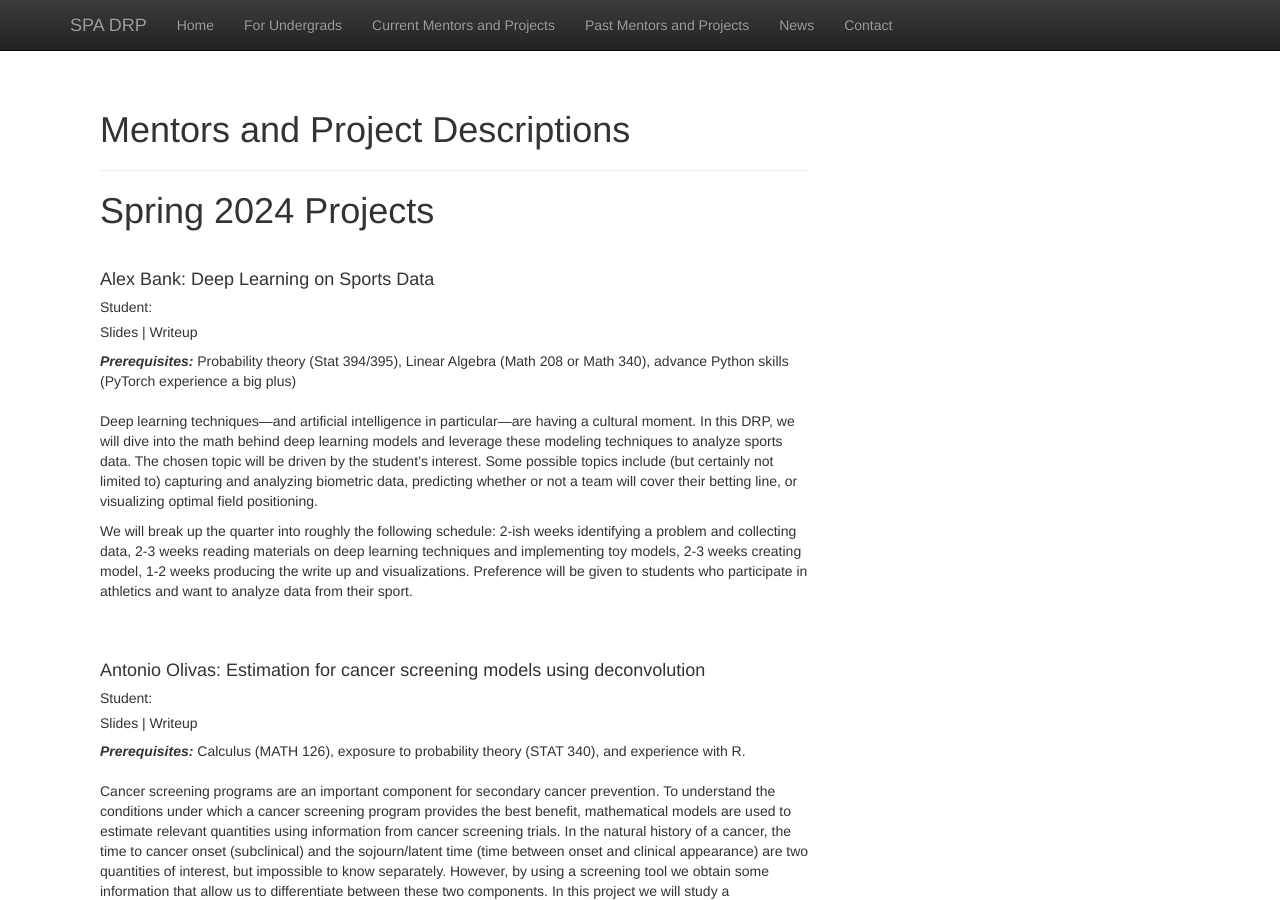
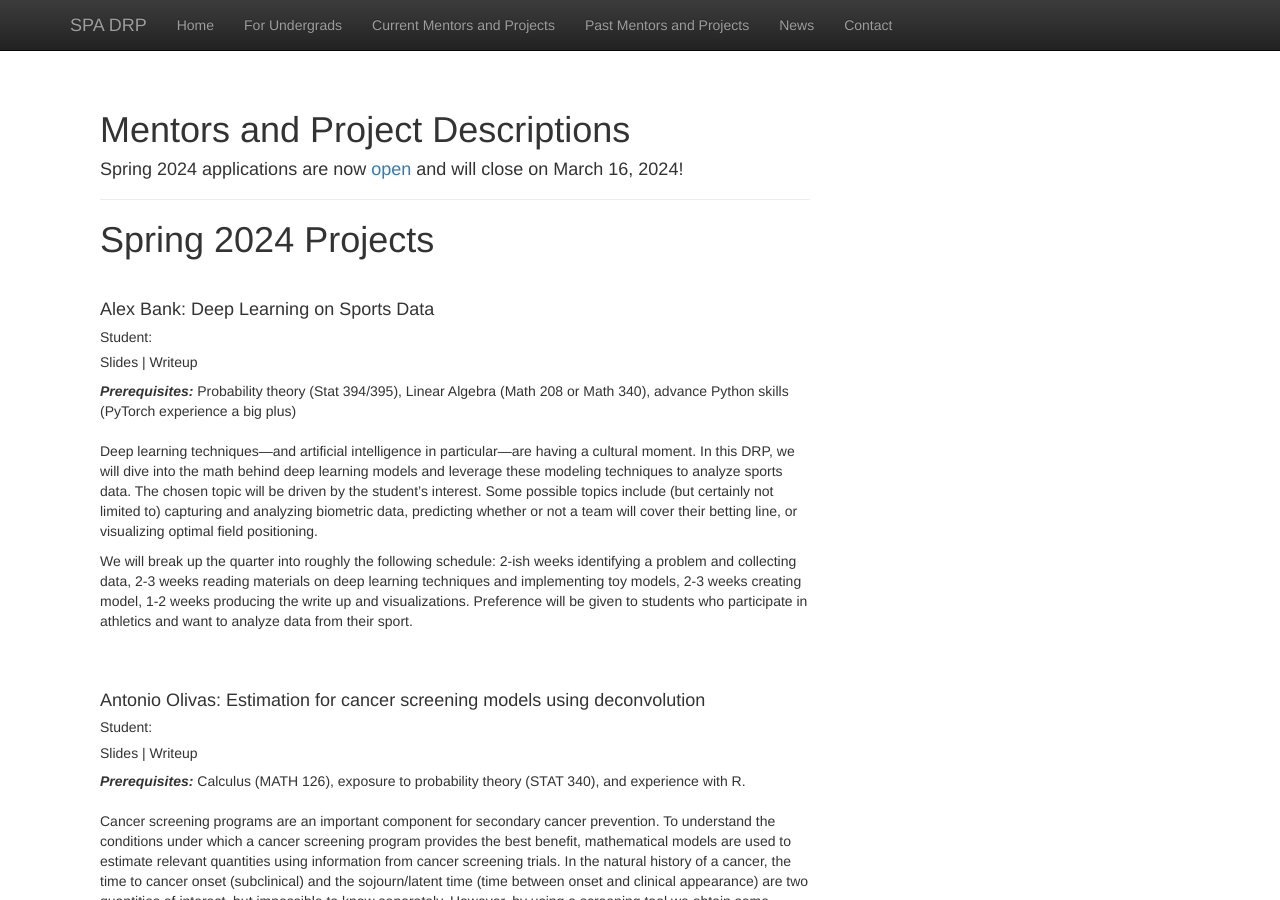
Before and after one commit to SPA-DRP/spa-drp.github.io, a Jekyll site: the page built from currentmentors.md, in a window 1280 px wide and 900 px high. Built offline with Jekyll 4.4.1, drawn with Linux system fonts in a browser that asks for light colours; nearby versions of some CDN libraries; library files that are not in the unit come from our copies.

Commit message:
Add Spring 2024 apps

```diff
--- a/currentmentors.md
+++ b/currentmentors.md
@@ -6,9 +6,9 @@ quarter: spring
 ---
 
 
-<!-- <h4>
-Spring 2024 applications are now open!
-</h4> -->
+<h4>
+Spring 2024 applications are now <a href="https://forms.gle/kT24DLVTifeyNj976">open</a> and will close on March 16, 2024!
+</h4>
 
 <hr>
 
--- a/index.html
+++ b/index.html
@@ -7,7 +7,7 @@ title:  'SPA Directed Reading Program'
 <div class="col-md-8">
   <h2 style="padding-top: 10px;" class="featurette-heading"> </h2>
   <p class="lead">
-    Spring 2024 applications will open on March 8!
+    Spring 2024 applications are now <a href="https://forms.gle/kT24DLVTifeyNj976">open</a> and will close on March 16, 2024!
   </p>
 </div>
 
```
